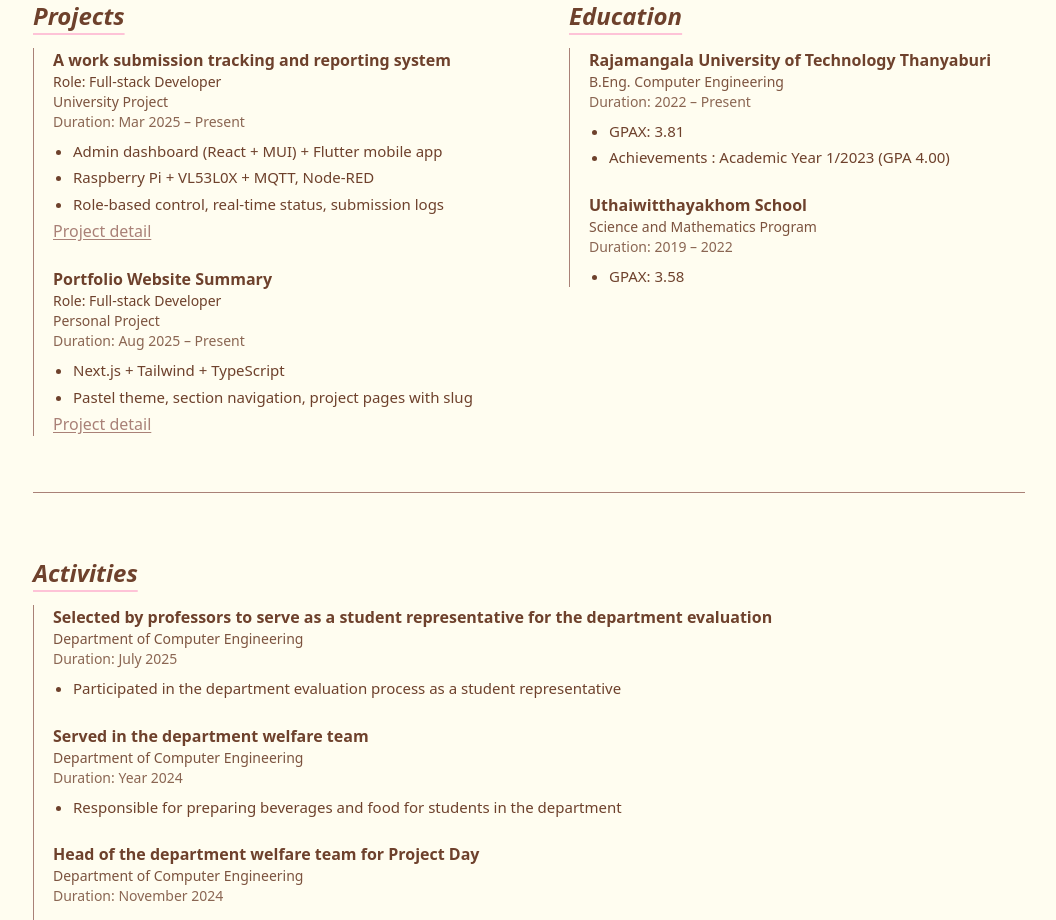
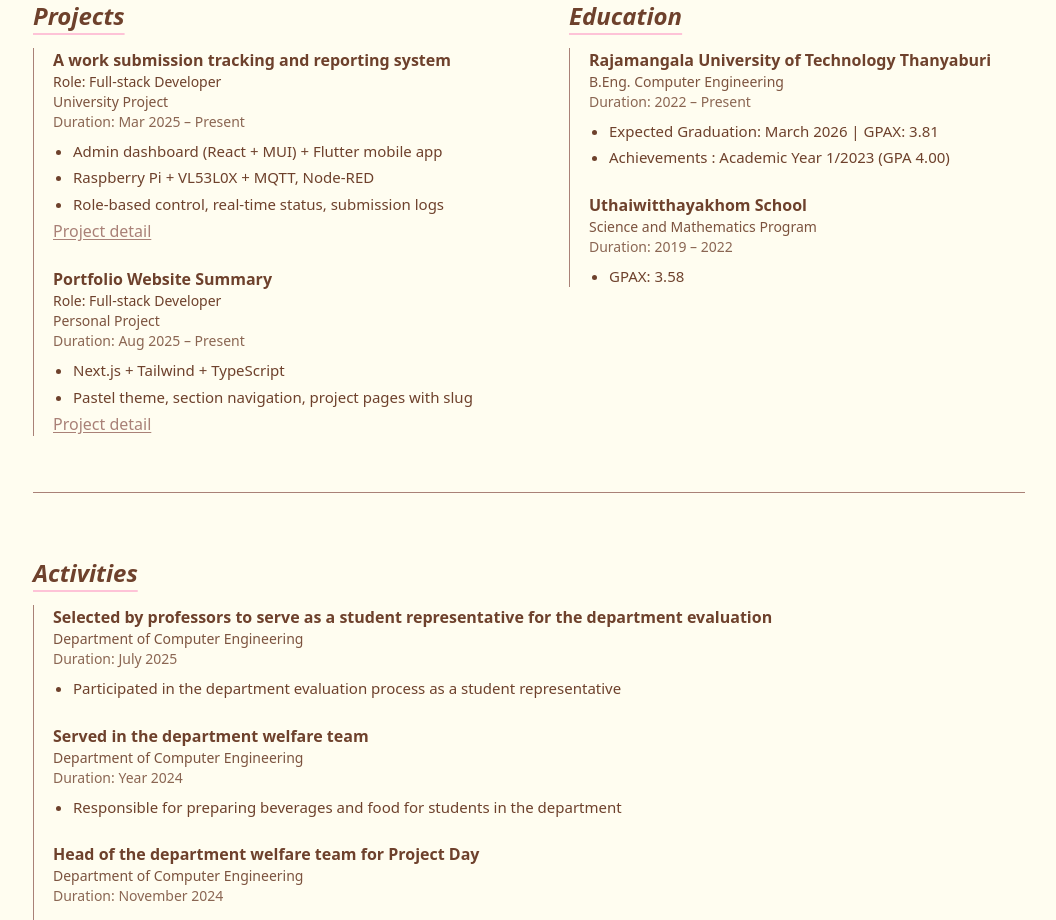
Before and after one commit to ChananchidaAkkarakit/Portfolio_Summary, a Next.js app: page /about in a window 1280 px wide. Shown: the part 900-1820 px from the top of the page, without its empty margins (111-1167 px from the left). Built offline with nearby package versions, Linux system fonts and the light colour scheme.

Commit message:
update portfolio resume

```diff
--- a/lib/projects.ts
+++ b/lib/projects.ts
@@ -53,7 +53,7 @@ export const projects: Project[] = [
             // { label: "Live Demo", href: "https://your-demo.site", kind: "demo" },
             { label: "User GitHub Repository", href: "https://github.com/ChananchidaAkkarakit/Mobile_App_FinalProject", kind: "github" },
             { label: "Admin Figma Design", href: "https://www.figma.com/proto/ILoNAJAHd3SKVONGCceJwK/Admin_Dashboard?node-id=4-2&t=Rd0sjbWoglJANiyB-1&scaling=scale-down&content-scaling=fixed&page-id=0%3A1&starting-point-node-id=1%3A12", kind: "figma" },
-            { label: "User Figma Design (Flow 1 & 2)", href: "https://www.figma.com/proto/M2Np1ouTmaPGKkw0Ae3v0F/Users_Mobile?node-id=102-165&t=yD0zsxj5ifMRlWQ0-1&scaling=scale-down&content-scaling=fixed&page-id=0%3A1&starting-point-node-id=2%3A2&show-proto-sidebar=1", kind: "figma" },
+            { label: "User Figma Design (Flow 1 & 2)", href: "https://www.figma.com/proto/M2Np1ouTmaPGKkw0Ae3v0F/Users_Mobile?node-id=2-2&t=9AmLzCEr4bgIP9Mn-1&scaling=scale-down&content-scaling=fixed&page-id=0%3A1&starting-point-node-id=2%3A2&show-proto-sidebar=1", kind: "figma" },
             // { label: "Live Demo", href: "https://your-demo.site", kind: "demo" },
         ],
         features: [
--- a/pages/about.tsx
+++ b/pages/about.tsx
@@ -108,7 +108,7 @@ const aboutData = {
       title: "Rajamangala University of Technology Thanyaburi",
       org: "B.Eng. Computer Engineering",
       period: "2022 – Present",
-      details: ["GPAX: 3.81", "Achievements : Academic Year 1/2023 (GPA 4.00)"],
+      details: ["Expected Graduation: March 2026 | GPAX: 3.81", "Achievements : Academic Year 1/2023 (GPA 4.00)"],
     },
         {
       title: "Uthaiwitthayakhom School",
```
Also changed, not shown: 2 other files (tests, documents, lock files or other folders).
